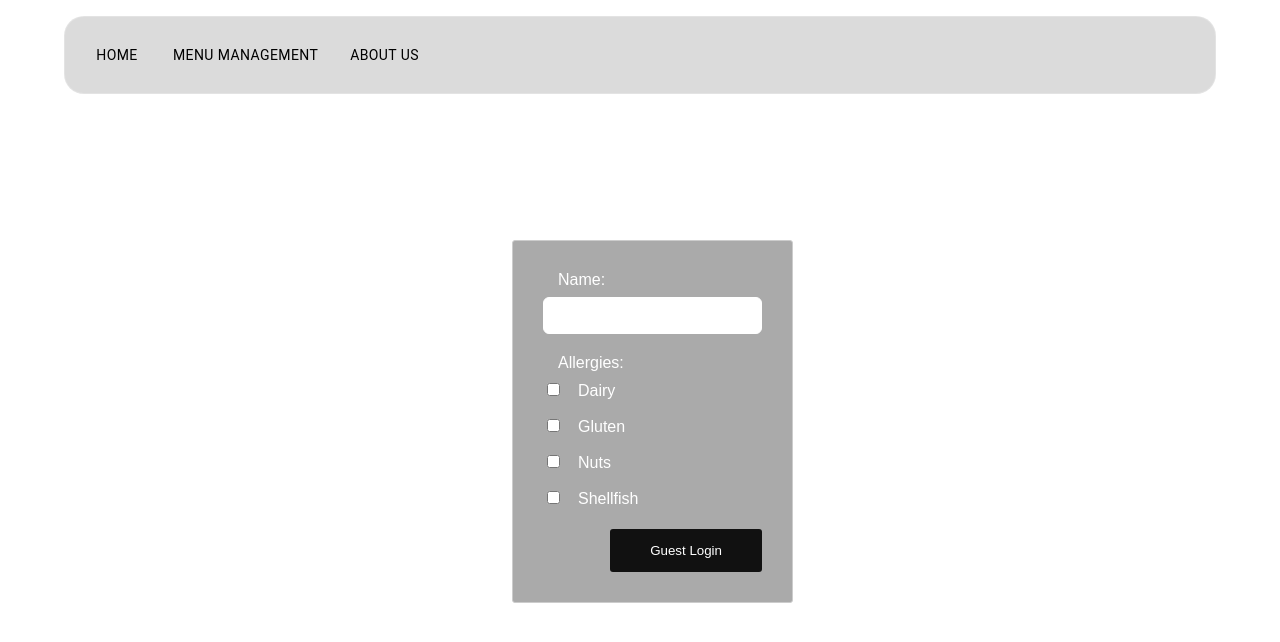
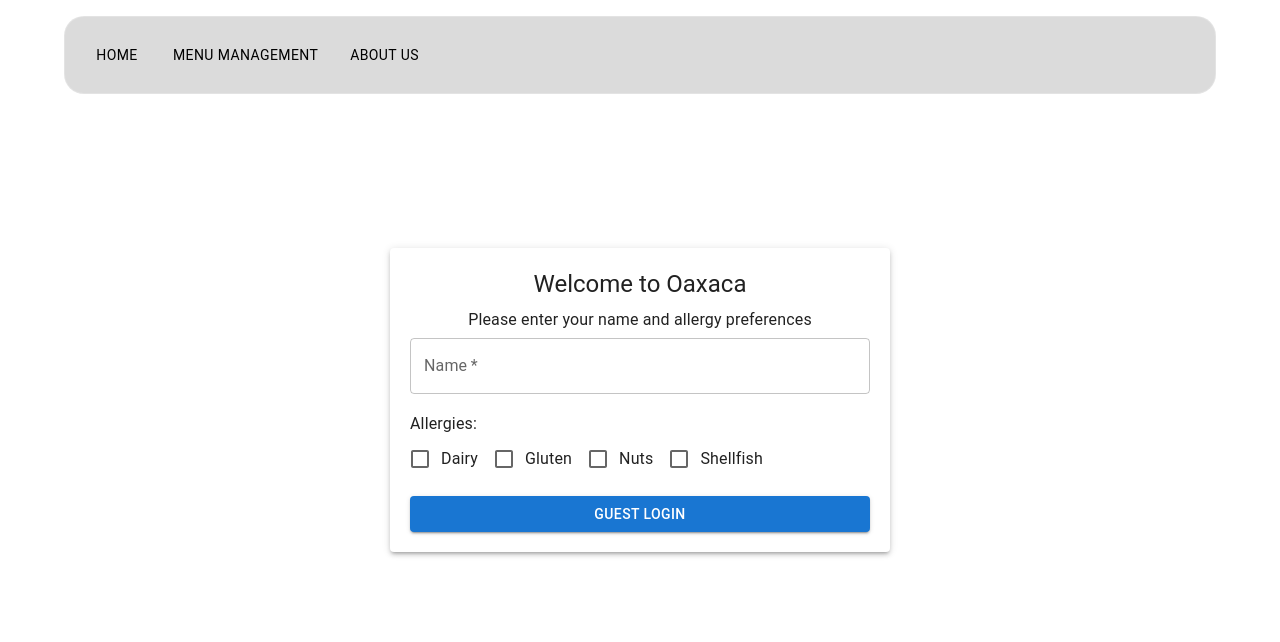
Before and after one commit to JoelRoy1/RMS-CS2810, a React (Create React App) app in the folder client/: page /customer-login in a window 1280 px wide. Shown: the top 642 px of the page. Built offline with nearby package versions, Linux system fonts and the light colour scheme.

Commit message:
Update to visuals of customer login page to look cleaner and briefly show user their table number

```diff
--- a/client/src/pages/CustomerLoginPage.js
+++ b/client/src/pages/CustomerLoginPage.js
@@ -1,15 +1,16 @@
 import React, { useState } from "react";
-import "../styles/CustomerLoginPage.css";
 import { Helmet } from 'react-helmet';
 import axios from "axios";
 import { useNavigate } from "react-router-dom";
+import { TextField, Checkbox, Button, FormControlLabel, Grid, Typography, Paper } from "@mui/material";
 
 function CustomerLoginPage() {
   const [error, setError] = useState(null);
+  const [success, setSuccess] = useState(false);
+  const [tableNumber, setTableNumber] = useState(null);
   const navigate = useNavigate();
   const [customerName, setCustomerName] = useState("");
-  const [customerAllergies, setCustomerAllergies] = useState("");
-
+  const [customerAllergies, setCustomerAllergies] = useState([]);
 
   const handleSubmit = async (event) => {
     event.preventDefault();
@@ -18,86 +19,100 @@ function CustomerLoginPage() {
       const { customerId, tableNumber } = response.data;
       sessionStorage.setItem('id', customerId);
       sessionStorage.setItem('table', tableNumber);
+      setTableNumber(tableNumber);
+      setSuccess(true);
+      setTimeout(() => {
+        setSuccess(false);
         navigate("/menu");
-      console.log(customerAllergies.toString());
-    }
-
-    catch (err) {
+      }, 1000); // Hide table number after 1 second
+    } catch (err) {
       console.log(err);
+      setError("An error occurred. Please try again later.");
     }
   };
+
   const handleAllergyChange = (allergy) => {
     if (customerAllergies.includes(allergy)) {
       setCustomerAllergies(customerAllergies.filter((a) => a !== allergy));
     } else {
       setCustomerAllergies([...customerAllergies, allergy]);
     }
-    console.log(customerAllergies);
   };
+
   return (
-    <form className="login-form" onSubmit={handleSubmit}>
-      <div>
+    <div style={{ display: "flex", justifyContent: "center", alignItems: "center", minHeight: "100vh" }}>
+      <Grid container justify="center" alignItems="center" style={{ maxWidth: "500px" }}>
+        <Grid item xs={12}>
+          <Paper elevation={3} style={{ padding: 20 }}>
             <Helmet>
               <title>Oaxaca | Customer Login</title>
             </Helmet>
-      </div>
-        <div className="form-group">
-          <label>Name:</label>
-          <input
-            type="text"
-            id="name"
+            <Typography variant="h5" align="center" gutterBottom>Welcome to Oaxaca</Typography>
+            <Typography variant="body1" align="center" gutterBottom>Please enter your name and allergy preferences</Typography>
+            <form onSubmit={handleSubmit}>
+              <Grid container spacing={2}>
+                <Grid item xs={12}>
+                  <TextField
+                    label="Name"
+                    variant="outlined"
+                    fullWidth
                     value={customerName}
                     onChange={(e) => setCustomerName(e.target.value)}
+                    required
                   />
-        <label> Allergies:</label>
-        <div>
-          <input
-            type="checkbox"
-            id="allergy1"
-            value="Dairy"
+                </Grid>
+                <Grid item xs={12}>
+                  <Typography variant="subtitle1">Allergies:</Typography>
+                  <div style={{ display: "flex", alignItems: "center" }}>
+                    <FormControlLabel
+                      control={<Checkbox
                         checked={customerAllergies.includes("Dairy")}
                         onChange={() => handleAllergyChange("Dairy")}
+                      />}
+                      label="Dairy"
                     />
-          <label htmlFor="allergy1">Dairy</label>
-        </div>
-        <div>
-          <input
-            type="checkbox"
-            id="allergy2"
-            value="Gluten"
+                    <FormControlLabel
+                      control={<Checkbox
                         checked={customerAllergies.includes("Gluten")}
                         onChange={() => handleAllergyChange("Gluten")}
+                      />}
+                      label="Gluten"
                     />
-          <label htmlFor="allergy2">Gluten</label>
-          <div>
-          <input
-            type="checkbox"
-            id="allergy1"
-            value="Nuts"
+                    <FormControlLabel
+                      control={<Checkbox
                         checked={customerAllergies.includes("Nuts")}
                         onChange={() => handleAllergyChange("Nuts")}
+                      />}
+                      label="Nuts"
                     />
-          <label htmlFor="allergy1">Nuts</label>
-        </div>
-        <div>
-          <input
-            type="checkbox"
-            id="allergy2"
-            value="Shellfish"
+                    <FormControlLabel
+                      control={<Checkbox
                         checked={customerAllergies.includes("Shellfish")}
                         onChange={() => handleAllergyChange("Shellfish")}
+                      />}
+                      label="Shellfish"
                     />
-          <label htmlFor="allergy2">Shellfish</label>
                   </div>
-          <div className="text-right">
-            <button className="login-button" type="submit">
+                </Grid>
+                <Grid item xs={12}>
+                  <Button variant="contained" color="primary" type="submit" fullWidth>
                     Guest Login
-            </button>
+                  </Button>
+                </Grid>
+                {success && tableNumber && (
+                  <Grid item xs={12}>
+                    <Typography variant="body1" align="center" style={{ backgroundColor: "#f0f0f0", padding: "10px", borderRadius: "5px" }}>
+                      Your table number is: {tableNumber}
+                    </Typography>
+                  </Grid>
+                )}
+                {error && <Grid item xs={12}><Typography variant="subtitle2" color="error">{error}</Typography></Grid>}
+              </Grid>
+            </form>
+          </Paper>
+        </Grid>
+      </Grid>
     </div>
-        </div>
-      </div>
-      {error && <div className="error">{error}</div>}
-    </form>
   );
 }
 
```
Lines whose indentation alone changed are shown as unchanged.
